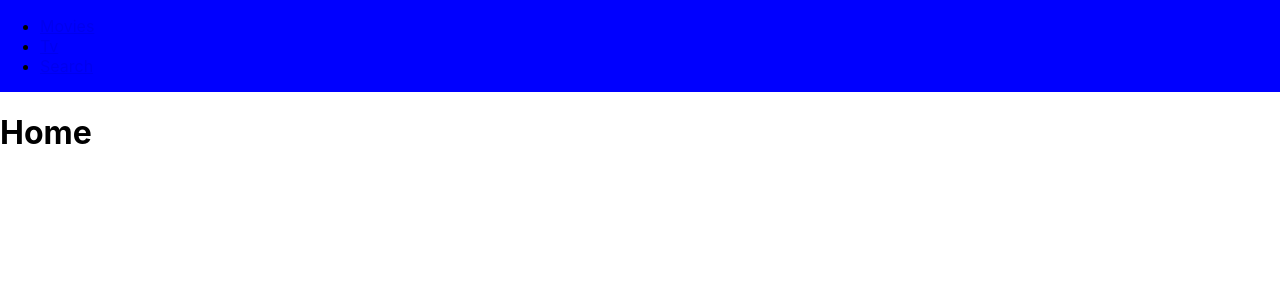
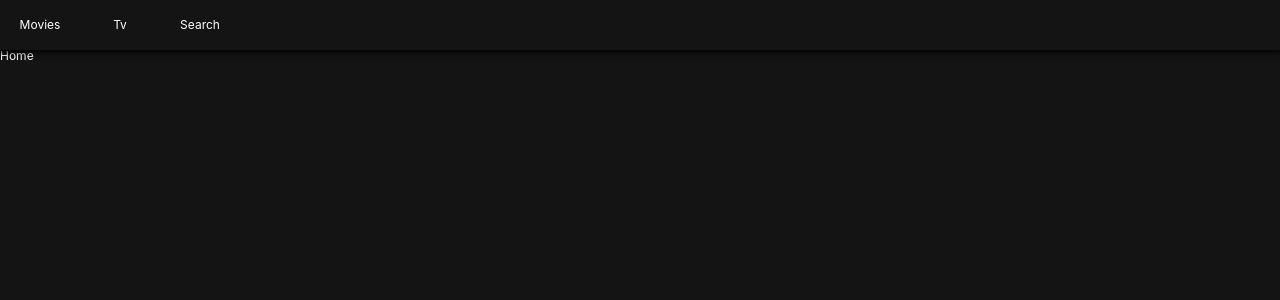
Before and after one commit to gonpress/react-css, a React (Create React App) app: page / in a window 1280 px wide. Shown: the top 300 px of the page. Built offline with nearby package versions, Linux system fonts and the light colour scheme.

Commit message:
styled-componets, styled-reset 초기적용

```diff
--- a/package.json
+++ b/package.json
@@ -11,6 +11,8 @@
     "react-dom": "^17.0.2",
     "react-router-dom": "^6.2.1",
     "react-scripts": "5.0.0",
+    "styled-components": "^5.3.3",
+    "styled-reset": "^4.3.4",
     "web-vitals": "^2.1.4"
   },
   "scripts": {
--- /dev/null
+++ b/src/components/GlobalStyles.js
@@ -0,0 +1,22 @@
+import { createGlobalStyle} from "styled-components";
+import reset from "styled-reset";
+
+const globalStyles = createGlobalStyle`
+  ${reset};
+  a{
+    text-decoration: none;
+    color:inherit;
+  }
+  *{
+    box-sizing: border-box;
+  }
+  body{
+    font-family:-apple-system, BlinkMacSystemFont, 'Segoe UI', Roboto, Oxygen, Ubuntu, Cantarell, 'Open Sans', 'Helvetica Neue', sans-serif;
+    font-size:12px;
+    background-color: rgba(20,20,20, 1);
+    color:white;
+    padding-top: 50px;
+  }
+`;
+
+export default globalStyles;
--- a/src/components/Header.js
+++ b/src/components/Header.js
@@ -1,21 +1,59 @@
 import React from 'react';
-import styles from "./Header.module.css";
+import styled from "styled-components";
+import {Link} from "react-router-dom";
+
+// import styles from "./Header.module.css";
+
+// HTML을 스타일화
+const HeaderNav = styled.header`
+  color:white;
+  position:fixed;
+  top: 0;
+  left: 0;
+  width:100%;
+  height:50px;
+  display:flex;
+  align-items:center;
+
+  background-color: rgba(20,20,20, 0.8);
+  z-index: 10;
+  box-shadow: 0px 1px 5px 2px rgba(0,0,0, 0.8);
+
+`;
+
+const List = styled.ul`
+  display:flex;
+`;
+const Item = styled.li`
+    width:80px;
+    height:50px;
+    text-align : center;
+`;
+
+// 리액트 컴포넌트 스타일화
+const SLink = styled(Link)`
+  height:50px;
+  display:flex;
+  align-items: center;
+  justify-content: center;
+`;
+
 
 const Header = () => {
     return (
-        <header className={styles.navList}>
-            <ul>
-                <li>
-                    <a href="/">Movies</a>
-                </li>
-                <li>
-                    <a href="/tv">Tv</a>
-                </li>
-                <li>
-                    <a href="/search">Search</a>
-                </li>
-            </ul>
-        </header>
+        <HeaderNav>
+            <List>
+                <Item>
+                    <SLink to="/">Movies</SLink>
+                </Item>
+                <Item>
+                    <SLink to="/tv">Tv</SLink>
+                </Item>
+                <Item>
+                    <SLink to="/search">Search</SLink>
+                </Item>
+            </List>
+        </HeaderNav>
     );
 };
 
--- a/src/index.js
+++ b/src/index.js
@@ -3,9 +3,11 @@
 import './index.css';
 import App from './App';
 import reportWebVitals from './reportWebVitals';
+import GlobalStyles from "./components/GlobalStyles";
 
 ReactDOM.render(
   <React.StrictMode>
+      <GlobalStyles />
     <App />
   </React.StrictMode>,
   document.getElementById('root')
```
Also changed, not shown: 1 other file (tests, documents, lock files or other folders).
